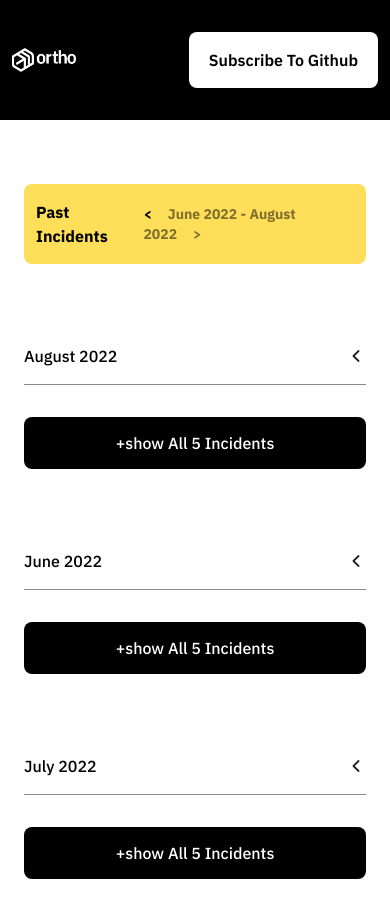
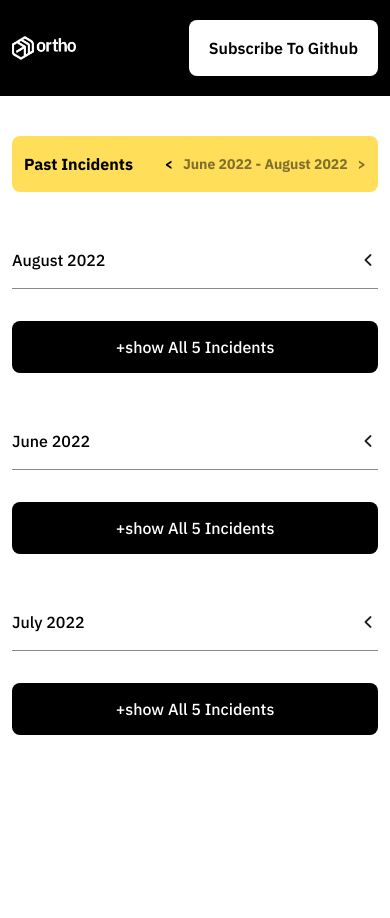
Before and after one commit to HiZeek/Ortho, a React (Create React App) app: page /pastincidents in a window 390 px wide. Shown: the top 918 px of the page. After the commit the page ends 844 px from the top, so only its background shows below. Built offline with nearby package versions, Linux system fonts and the light colour scheme.

Commit message:
responsiveness for smaller screen

```diff
--- a/src/components/Layout/NameOfService.js
+++ b/src/components/Layout/NameOfService.js
@@ -55,7 +55,7 @@ const NameOfService = () => {
 
   return (
     <Container>
-      <Card className="border-solid border rounded-lg border-faint-black p-10 mt-14">
+      <Card className="border-solid border rounded-lg border-faint-black tablet:p-10 phone:p-4 mt-14">
         <ul>{serviceListItems}</ul>
       </Card>
     </Container>
--- a/src/components/Layout/PastIncidents.js
+++ b/src/components/Layout/PastIncidents.js
@@ -7,10 +7,12 @@ import PastIncidentsDates from "./PastIncidentsDates";
 
 const PastIncidents = () => {
   return (
-    <Container>
-      <div className="pb-14 pt-7">
+    <div className="pb-14 pt-7">
+      <Container>
         <div className="flex justify-between items-center">
-          <p className="font-bold tablet:text-3xl phone:text-base">Past Incidents</p>
+          <p className="font-bold tablet:text-3xl phone:text-base">
+            Past Incidents
+          </p>
           <Link
             className="underline font-bold tablet:text-lg phone:text-xs text-light-black hover:text-black"
             to="/pastincidents"
@@ -18,9 +20,9 @@ const PastIncidents = () => {
             Incident Histoty
           </Link>
         </div>
-        <PastIncidentsDates />
-      </div>
-    </Container>
+      </Container>
+      <PastIncidentsDates />
+    </div>
   );
 };
 
--- a/src/components/Layout/SubHeading.js
+++ b/src/components/Layout/SubHeading.js
@@ -9,9 +9,9 @@ const SubHeading = (props) => {
       <div className="font-bold bg-yellow-ortho py-4 tablet:px-10 phone:px-3 rounded-lg mt-10 flex justify-between items-center">
         <p className="tablet:text-2xl phone:text-base">{props.pageTitle}</p>
         <p className="tablet:text-lg phone:text-sm text-light-black">
-          <a className="tablet:mr-7 phone:mr-4 text-black" href="#home">{props.leftIcon}</a>
+          <a className="tablet:mr-7 phone:mr-2.5 text-black" href="#home">{props.leftIcon}</a>
           {props.date}
-          <a className="tablet:ml-7 phone:ml-4" href="#home">{props.rightIcon}</a>
+          <a className="tablet:ml-7 phone:ml-2.5" href="#home">{props.rightIcon}</a>
         </p>
       </div>
     </Container>
--- a/src/components/UI/Container.js
+++ b/src/components/UI/Container.js
@@ -2,7 +2,7 @@ import React from "react";
 
 const Container = (props) => {
   return (
-      <section className='desktop:max-w-screen-xl laptop:max-w-5xl tablet:max-w-3xl m-auto phone:max-w-[450px] tablet:p-0 phone:p-3'>
+      <section className='desktop:max-w-screen-xl laptop:max-w-5xl tablet:max-w-3xl m-auto phone:max-w-[450px] tablet:p-0 phone:px-3'>
         {props.children}
       </section>
   );
--- a/src/components/pages/PastIncidentsPage.js
+++ b/src/components/pages/PastIncidentsPage.js
@@ -12,12 +12,15 @@ const PastIncidentsPage = (props) => {
   return (
     <Fragment>
       <Header onConfirm={props.onConfirm} />
-      <Container>
-        <SubHeading pageTitle="Past Incidents" date='June 2022 - August 2022' leftIcon='<' rightIcon='>'  />
-        <PastIncidentsAug onView={props.onView} />
-        <PastIncidentsJune onView={props.onView} />
-        <PastIncidentsJuly onView={props.onView} />
-      </Container>
+      <SubHeading
+        pageTitle="Past Incidents"
+        date="June 2022 - August 2022"
+        leftIcon="<"
+        rightIcon=">"
+      />
+      <PastIncidentsAug onView={props.onView} />
+      <PastIncidentsJune onView={props.onView} />
+      <PastIncidentsJuly onView={props.onView} />
     </Fragment>
   );
 };
```
